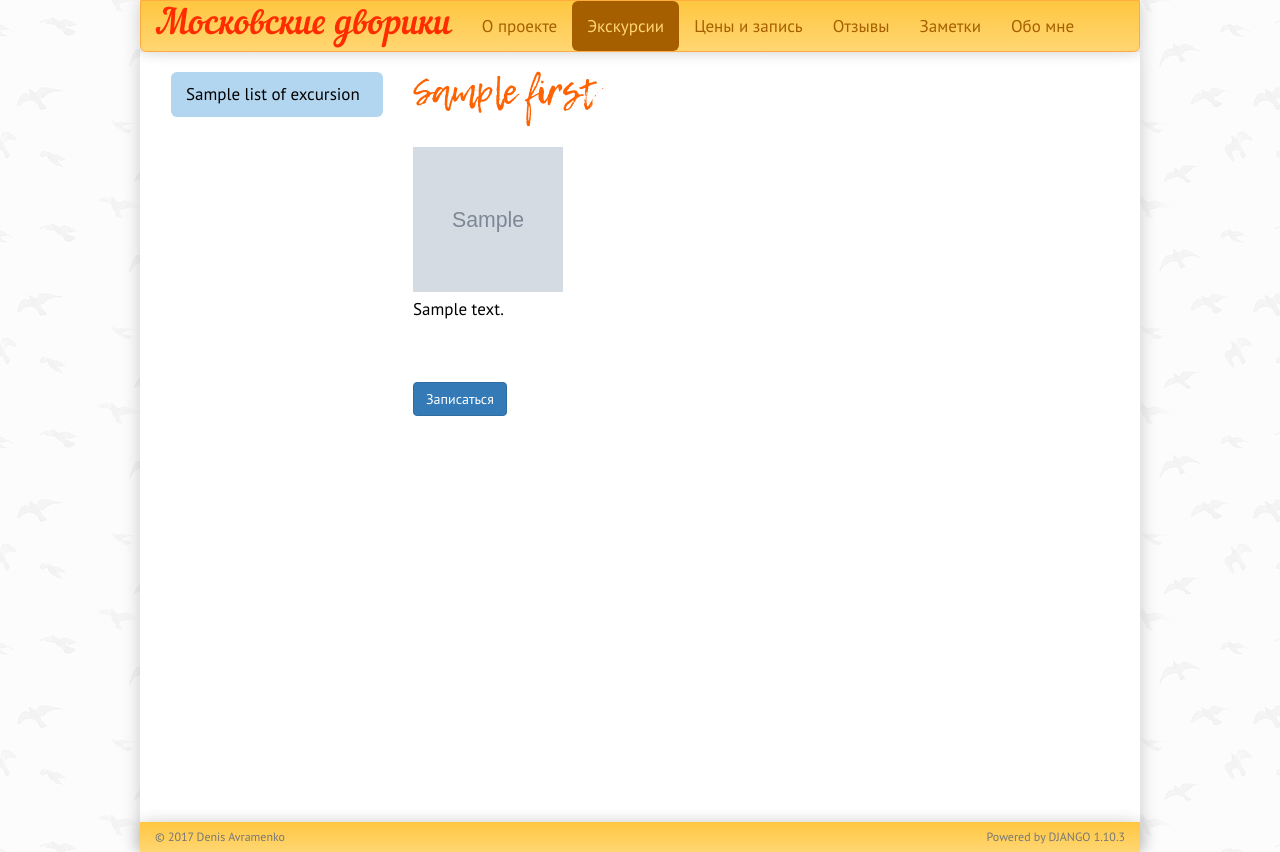
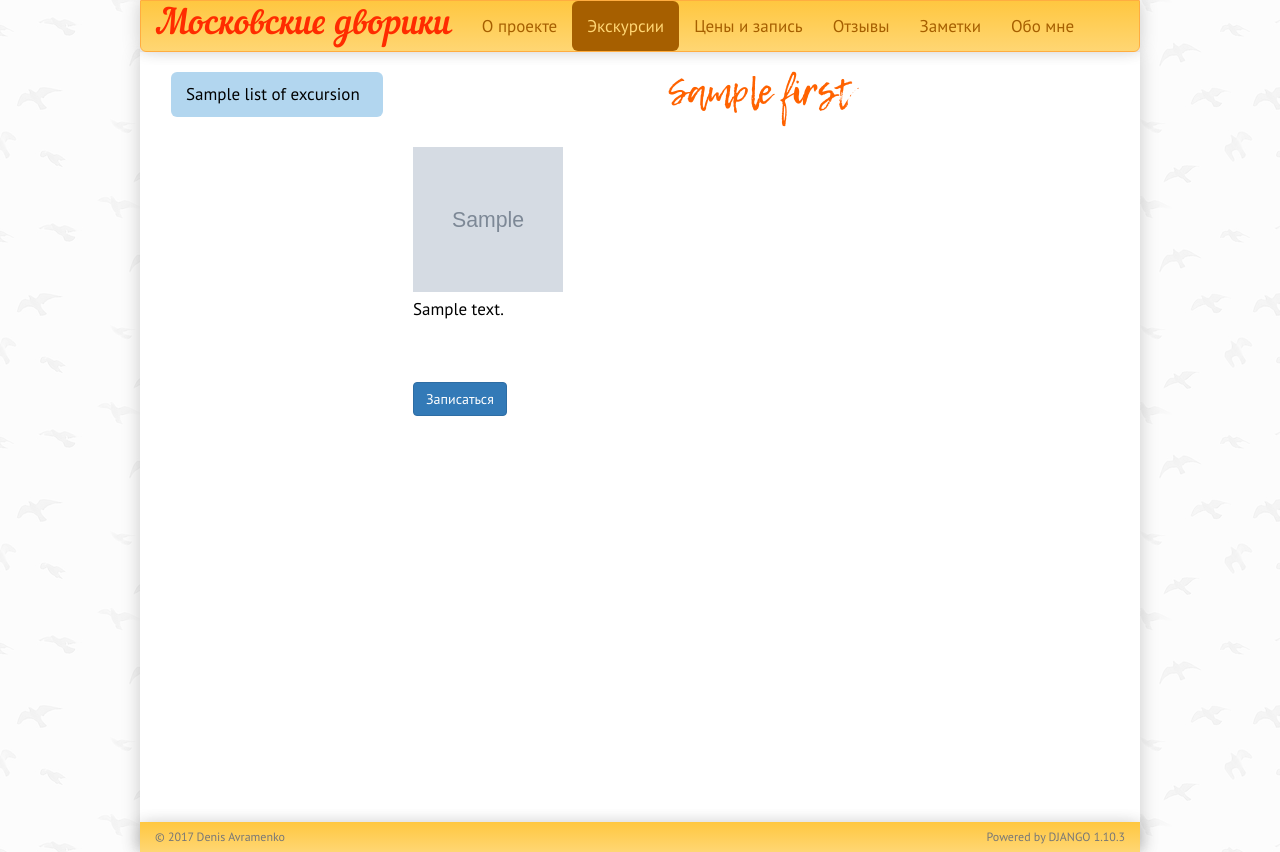
Before and after one commit to DennyD17/excursion, a Django app: template ex/templates/ex/excursions.html in a window 1280 px wide. Run offline with Django 3.2, Linux system fonts and the light colour scheme; the template is opened without the code that fills it: most values are stand-ins (such as "Sample title", 1, 10 or a date in 2020); grey boxes marked "Sample" are stand-in pictures; some libraries are stand-ins or nearby versions.

Commit message:
text-center for all headers

```diff
--- a/ex/templates/ex/excursions.html
+++ b/ex/templates/ex/excursions.html
@@ -29,7 +29,7 @@
         </ul>
     </div>
     <div class="col-lg-9 col-md-8 col-xs-12" style="margin-top:0px; margin-bottom: 20px">
-            <h1 style="margin-top: 0;">{{first.name}}</h1><br>
+            <h1 class="text-center" style="margin-top: 0;">{{first.name}}</h1><br>
                 {% if img %}
                     {% for one in img %}
                         <a href="{{one.img.url}}" class="flipLightBox">
--- a/ex/templates/ex/registration.html
+++ b/ex/templates/ex/registration.html
@@ -7,7 +7,7 @@
   {{ form.media }}
 {% endblock %}
 {% block content %}
-<h1>{{contacts.title}}</h1>
+<h1 class="text-center">{{contacts.title}}</h1>
 <p>{{contacts.text|safe}}</p>
 {% if contacts.img %}
     <img src="{{about.img.url}}" class="img-rounded">
```
